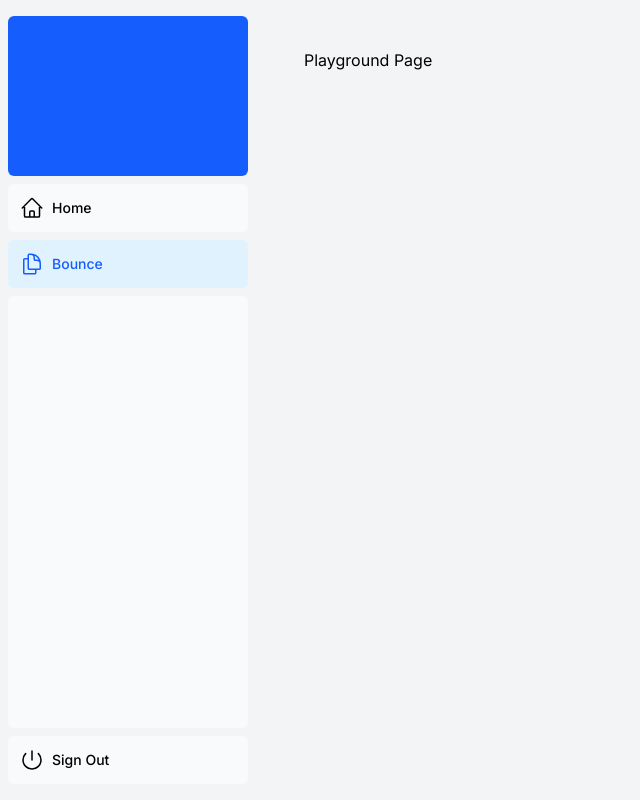
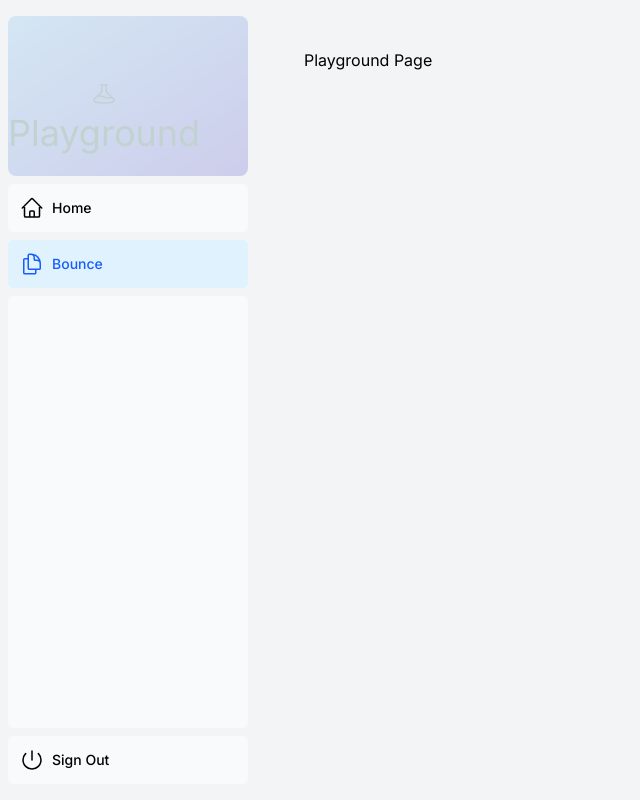
Before and after one commit to Dantes737/all-in-one, a Next.js app: page /playground/bounce in a window 1280 px wide. Shown: the whole page, without its empty margins (0-640 px from the left). Built offline with nearby package versions, Linux system fonts and the light colour scheme; a web font is replaced by a local one.

Commit message:
logo update

```diff
--- /dev/null
+++ b/app/ui/logo.tsx
@@ -0,0 +1,22 @@
+export default function Logo() {
+  return (
+    <div className={`flex flex-col items-center  text-emerald-900`}>
+      <svg
+        xmlns="http://www.w3.org/2000/svg"
+        fill="none"
+        viewBox="0 0 24 24"
+        strokeWidth={1.5}
+        stroke="currentColor"
+        className="size-6"
+      >
+        <path
+          strokeLinecap="round"
+          strokeLinejoin="round"
+          d="M9.75 3.104v5.714a2.25 2.25 0 0 1-.659 1.591L5 14.5M9.75 3.104c-.251.023-.501.05-.75.082m.75-.082a24.301 24.301 0 0 1 4.5 0m0 0v5.714c0 .597.237 1.17.659 1.591L19.8 15.3M14.25 3.104c.251.023.501.05.75.082M19.8 15.3l-1.57.393A9.065 9.065 0 0 1 12 15a9.065 9.065 0 0 0-6.23-.693L5 14.5m14.8.8 1.402 1.402c1.232 1.232.65 3.318-1.067 3.611A48.309 48.309 0 0 1 12 21c-2.773 0-5.491-.235-8.135-.687-1.718-.293-2.3-2.379-1.067-3.61L5 14.5"
+        />
+      </svg>
+
+      <p className="text-[36px]">Playground</p>
+    </div>
+  );
+}
--- a/app/ui/playground/sidenav.tsx
+++ b/app/ui/playground/sidenav.tsx
@@ -1,6 +1,6 @@
 import Link from "next/link";
 import NavLinks from "@/app/ui/playground/nav-links";
-// import AcmeLogo from "@/app/ui/acme-logo";
+import Logo from "@/app/ui/logo";
 import { PowerIcon } from "@heroicons/react/24/outline";
 // import { signOut } from "@/auth";
 
@@ -8,10 +8,12 @@ export default function SideNav() {
   return (
     <div className="flex h-full flex-col px-3 py-4 md:px-2">
       <Link
-        className="mb-2 flex h-20 items-end justify-start rounded-md bg-blue-600 p-4 md:h-40"
+        className="mb-2 flex h-20 items-end justify-start rounded-lg bg-linear-to-br from-[#5db1ee] to-[#3b34c1] opacity-20 p-4 md:h-40"
         href="/"
       >
-        <div className="w-32 text-white md:w-40">{/* <AcmeLogo /> */}</div>
+        <div className="w-32 text-white md:w-40">
+          <Logo />
+        </div>
       </Link>
       <div className="flex grow flex-row justify-between space-x-2 md:flex-col md:space-x-0 md:space-y-2">
         <NavLinks />
```
